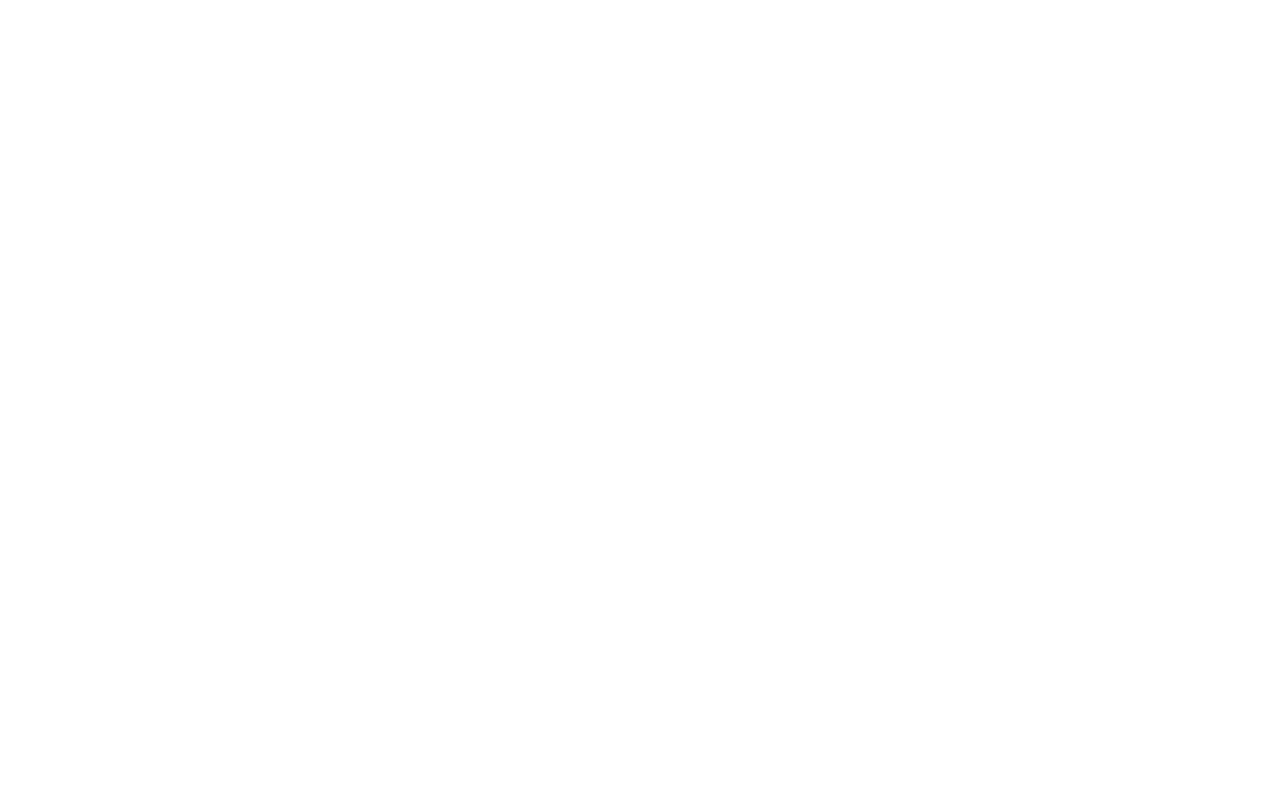
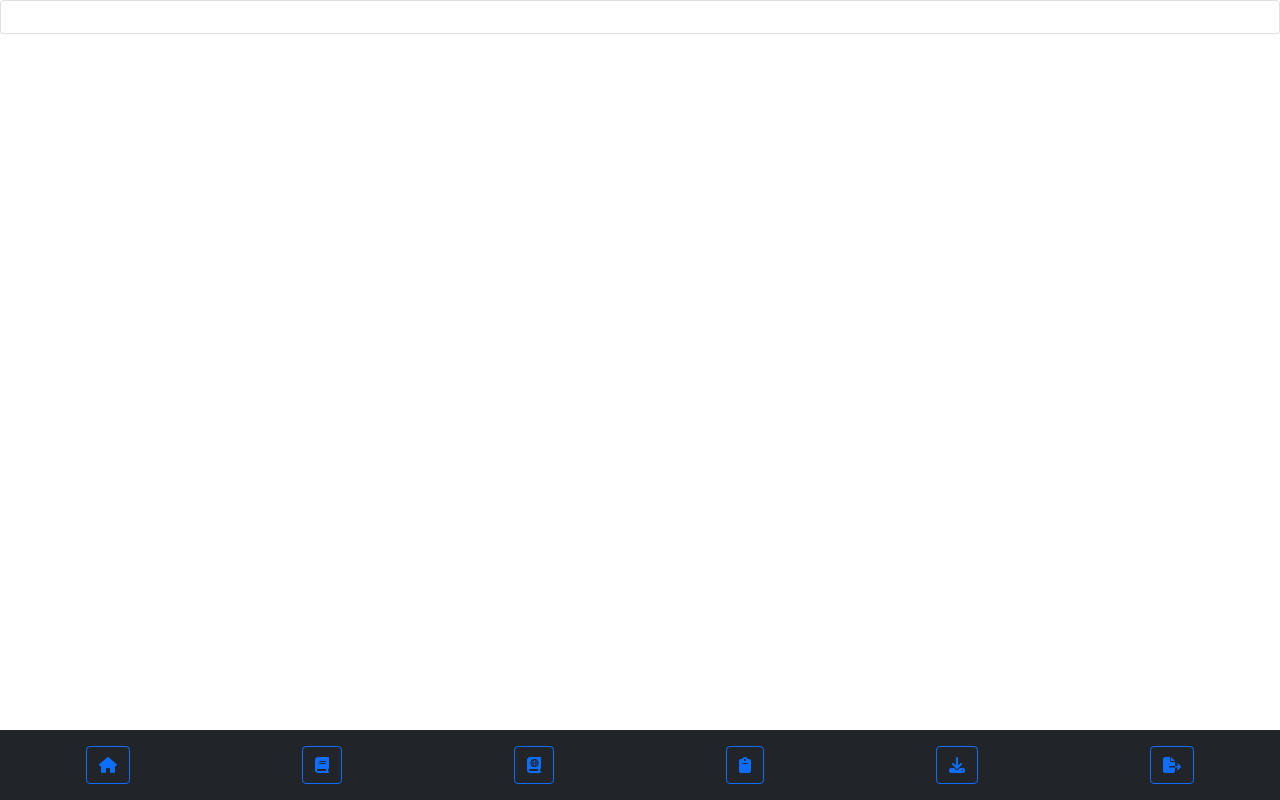
Before and after one commit to cthacker-udel/CourseScheduler, a React (Create React App) app in the folder client/: page /courses in a window 1280 px wide. Before the commit this address had no page. Built offline with nearby package versions, Linux system fonts and the light colour scheme.

Commit message:
[cthacker-udel-patch-1] Added useMockData hook and also the MockCourse type to use mock data while the backend is not fully complete

```diff
--- a/client/src/App.tsx
+++ b/client/src/App.tsx
@@ -6,6 +6,7 @@
 
 import homeMessages from "./locale/en/home.json";
 import Layout from "./modules/common/components/Layout";
+import Course from "./modules/Course";
 import HomePage from "./modules/Home/HomePage";
 import LoginPage from "./modules/LoginPage";
 
@@ -23,7 +24,8 @@
                 <Routes>
                     <Route element={<Layout />} path="/">
                         <Route element={<LoginPage />} index />
-                        <Route element={<HomePage />} path="dashboard" />
+                        <Route element={<HomePage />} path="home" />
+                        <Route element={<Course />} path="courses" />
                         {/* <Route path="plan" element={<Plans />}>
                         <Route path=":planId" element={<Plan />} />
                         <Route path="new" element={<NewPlan />} />
--- /dev/null
+++ b/client/src/modules/Course/Course.tsx
@@ -0,0 +1,16 @@
+/* eslint-disable react/jsx-no-useless-fragment -- just for testing*/
+import React from "react";
+import { Card } from "react-bootstrap";
+
+/**
+ * The course component, which will render each individual course
+ * @returns {JSX.Element} The singular course
+ */
+export const Course = (): JSX.Element => {
+    const x = 10;
+    return (
+        <Card>
+            <Card.Body></Card.Body>
+        </Card>
+    );
+};
--- /dev/null
+++ b/client/src/modules/Course/index.ts
@@ -0,0 +1,3 @@
+import { Course } from "./Course";
+
+export default Course;
--- a/client/src/modules/LoginPage/LoginPage.tsx
+++ b/client/src/modules/LoginPage/LoginPage.tsx
@@ -263,6 +263,7 @@
                         </Card>
                     </Card.Body>
                     <div className="mb-4 mt-2">
+                        <Link to="home">
                             <Button
                                 className="me-2"
                                 onMouseEnter={(): void => {
@@ -288,6 +289,7 @@
                             >
                                 <FontAwesomeIcon icon={faSignIn} />
                             </Button>
+                        </Link>
                         <Button
                             className="ms-2"
                             onMouseEnter={(): void => {
```
Also changed, not shown: client/src/common/types/MockCourse.ts (added, +14 -0 lines), client/src/hooks/useMockData.ts (added, +8 -0 lines). Lines whose indentation alone changed are shown as unchanged.
